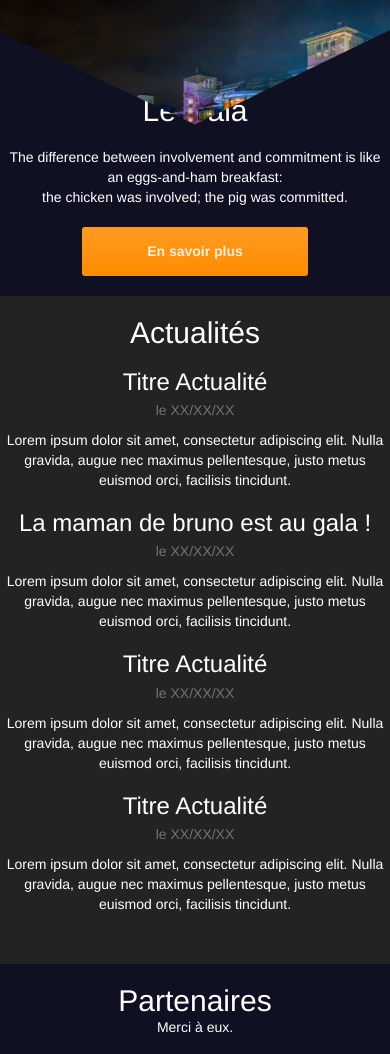
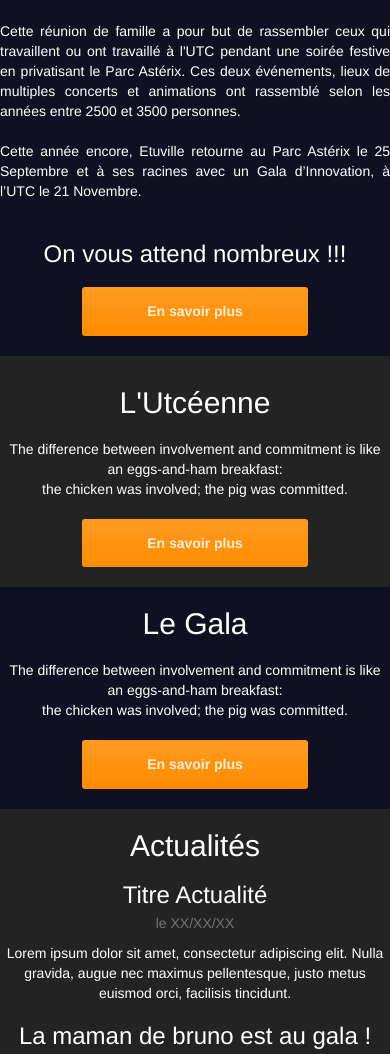
Before and after one commit to alarichadef/API08, a PHP site: page / in a window 390 px wide. Shown: the part 969-2023 px from the top of the page. Run offline with PHP 8.4, Linux system fonts and the light colour scheme.

Commit message:
menu stylééééééé
Et remise en page de la page d’index

```diff
--- a/css/style.css
+++ b/css/style.css
@@ -187,8 +187,8 @@ img { max-width: 100% }
 /*******************************/
 
 .navbar-inverse .navbar-collapse, .navbar-inverse .navbar-form{
-	max-width: 650px;
-	margin: auto;
+	//max-width: 650px;
+	//margin: auto;
 }
 
 .navbar-inverse {
--- a/index.html
+++ b/index.html
@@ -16,8 +16,8 @@
 </head>
 <body class="home">
 	<!-- Barre de navigation -->
-	<nav class="navbar navbar-inverse navbar-fixed-top navbar_center" >
-		<div class="container">
+	<nav class="navbar navbar-inverse navbar-fixed-top navbar_center col-xs-12 col-sm-12 col-md-12 col-lg-12">
+		<div class="container col-sm-offset-2 col-md-offset-2 col-lg-offset-3 ">
 			<div class="navbar-header">
 				<button type="button" class="navbar-toggle collapsed" data-toggle="collapse" data-target="#navbar" aria-expanded="false" aria-controls="navbar">
 					<span class="sr-only">Toggle navigation</span>
@@ -66,28 +66,45 @@
 		</div>
 	</div>
 	<!-- /Carrousel d'images -->
+	<!-- L'asso -->
+	<div class="col-md-12">
+		<div class="margin_bottom text-center col-md-offset-3 col-md-6">
+			<h2 class="thin margin_bottom text-center">L'association</h2>
+			<p class="text-justify">Etuville est une Association de loi 1901 qui est chargée d'organiser les événements majeurs de la vie UTCéenne.
+			En effet, les étudiants, le personnel, les diplômés set leurs proches sont tous conviés. Le but de ces événements est de faire vivre l'image et les valeurs de l'UTC ainsi que d'impliquer les étudiants dans la vie de celle-ci.<br><br>
+
+			Organisatrice historique de la soirée de Gala de l'UTC, l'association s'est diversifiée il y a quelques années en organisant un autre événement majeur :</p><br><br>
+
+			<h3 class="text-center orange">L'UTCéenne au Parc Astérix.</h3><br><br>
+
+			<p class="text-justify">Cette réunion de famille a pour but de rassembler ceux qui travaillent ou ont travaillé à l'UTC pendant une soirée festive en privatisant le Parc Astérix.
+			Ces deux événements, lieux de multiples concerts et animations ont rassemblé selon les années entre 2500 et 3500 personnes.<br><br>
+
+			Cette année encore, Etuville retourne au Parc Astérix le 25 Septembre
+			et à ses racines avec un Gala d’Innovation, à l’UTC le 21 Novembre.</p><br><br>
+
+			<h3 class="text-center margin_bottom">On vous attend nombreux !!!</h3>
+			<p class="text-center"><a class="btn btn-action btn-lg" role="button" href="association.html">En savoir plus</a></p>
+		</div>
+	</div>
+    <!-- /L'asso -->
 	<!-- L'UTCéenne -->
-	<div class="padding_top text-center">
+	<div class="col-md-12 background_grey margin_bottom">
+		<div class="padding_top text-center col-md-offset-3 col-md-6">
 			<div class="margin_bottom">
 				<h2 class="thin margin_bottom">L'Utcéenne</h2>
 				<p class="margin_bottom">
 					The difference between involvement and commitment is like an eggs-and-ham breakfast:<br>
 					the chicken was involved; the pig was committed.
 				</p>
-			<p><a class="btn btn-action btn-lg" role="button" href="utceenne.html">En savoir plus</a></p>
+				<a class="btn btn-action btn-lg margin_bottom" role="button" href="utceenne.html">En savoir plus</a>
 				<a name="utceene"></a>
 			</div>
-		<div class="triangle_haut">
-			<img class="img-responsive" src="images/utceenne.jpg">
 		</div>
 	</div>
 	<!-- /L'UTCéenne -->
 	<!-- Le Gala -->
-	<div class="text-center">
-		<div class="triangle_bas">
-			<img class="img-responsive" src="images/gala.jpg">
-			<a name="gala"></a>
-		</div>
+	<div class="text-center margin_bottom">
 		<div class="margin_bottom">
 			<h2 class="thin margin_bottom">Le Gala</h2>
 			<p class="margin_bottom">
@@ -99,7 +116,7 @@
 	</div>
 	<!-- /Le Gala -->
 	<!-- Actualités -->
-	<div class="background_grey padding_bottom margin_bottom">
+	<div class="background_grey padding_bottom">
 		<br>
 		<h2 class="text-center">Actualités</h2>
 		<br>
@@ -134,7 +151,7 @@
 	</div>
 	<!-- /Actualités -->
 	<!-- Partenaires -->
-	<div class="container margin_bottom">
+	<div class="container margin_bottom padding_top">
 		<h2 class="text-center">Partenaires</h2>
 		<p class="text-center margin_bottom">Merci à eux.</p>
 		<div class="container text-center margin_bottom">
```
Lines whose indentation alone changed are shown as unchanged.
